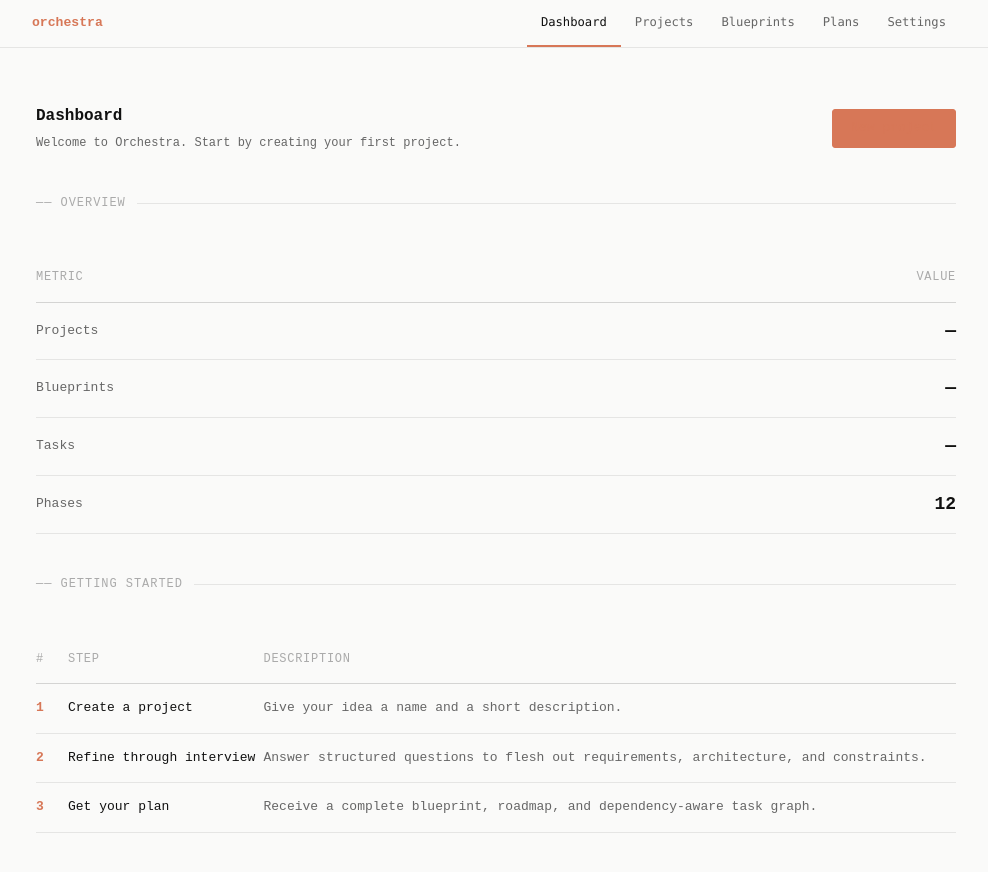
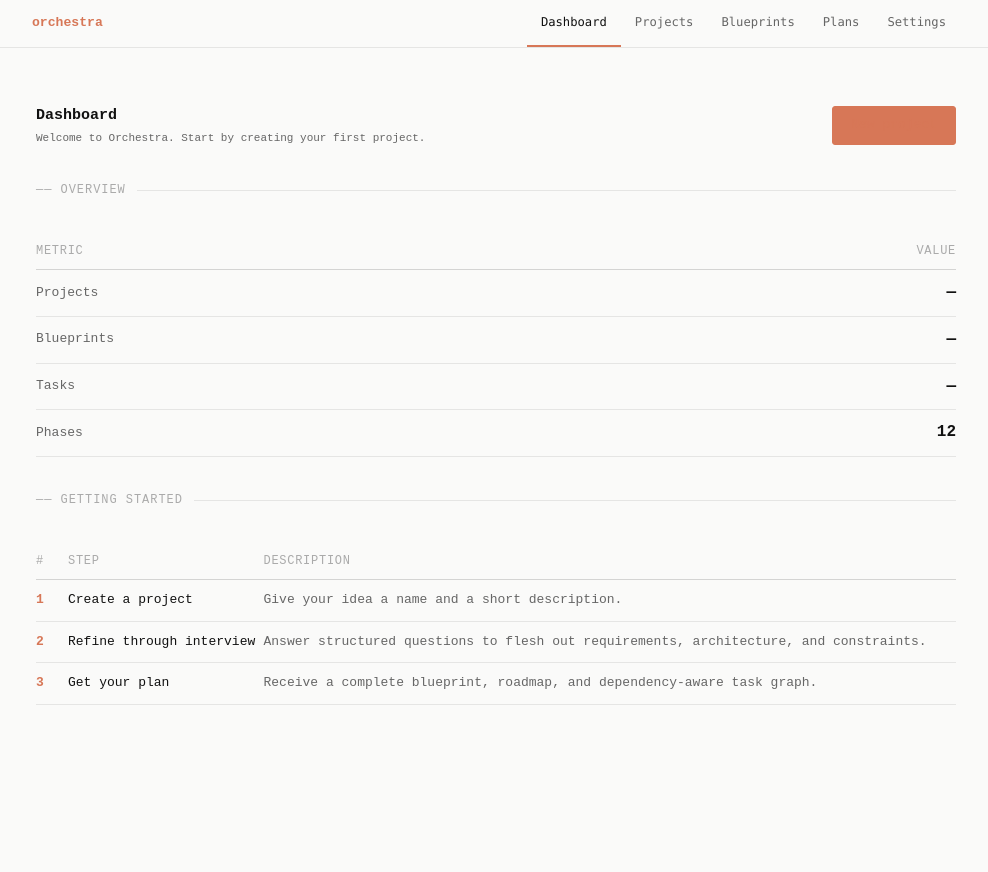
Before and after one commit to MarwaneHosni/Orchestra, a Next.js app in the folder apps/web/: page / in a window 1280 px wide. Shown: the whole page, without its empty margins (144-1132 px from the left). After the commit the page ends 800 px from the top, so only its background shows below. Built offline with nearby package versions, Linux system fonts and the light colour scheme.

Commit message:
dashboard: compact layout
- space-y-8 -> space-y-6 (section gaps reduced 32px -> 24px)
- table header cells: 14px 0 -> 8px 0
- table data cells: 14px 0 -> 10px 0
- value font size: 18 -> 16
- heading font size: 16 -> 15
- subtitle margin: 4px -> 2px, font-size: 12 -> 11

```diff
--- a/apps/web/src/app/page.tsx
+++ b/apps/web/src/app/page.tsx
@@ -28,11 +28,11 @@ const steps = [
 
 export default function DashboardPage() {
   return (
-    <div className="space-y-8" style={{ fontFamily: "'JetBrains Mono', monospace" }}>
+    <div className="space-y-6" style={{ fontFamily: "'JetBrains Mono', monospace" }}>
       <div className="flex items-center justify-between">
         <div>
-          <h1 style={{ fontSize: 16, fontWeight: 600, color: "var(--color-text-primary)" }}>Dashboard</h1>
-          <p style={{ marginTop: 4, fontSize: 12, color: "var(--color-text-secondary)" }}>
+          <h1 style={{ fontSize: 15, fontWeight: 600, color: "var(--color-text-primary)" }}>Dashboard</h1>
+          <p style={{ marginTop: 2, fontSize: 11, color: "var(--color-text-secondary)" }}>
             Welcome to Orchestra. Start by creating your first project.
           </p>
         </div>
@@ -44,10 +44,10 @@ export default function DashboardPage() {
       <table style={{ width: "100%", borderCollapse: "collapse", fontSize: 13 }}>
         <thead>
           <tr style={{ borderBottom: "1px solid var(--color-border-default)" }}>
-            <th style={{ padding: "14px 0", textAlign: "left", fontSize: 12, textTransform: "uppercase", letterSpacing: "0.06em", color: "var(--color-text-muted)", fontWeight: 400 }}>
+            <th style={{ padding: "8px 0", textAlign: "left", fontSize: 12, textTransform: "uppercase", letterSpacing: "0.06em", color: "var(--color-text-muted)", fontWeight: 400 }}>
               Metric
             </th>
-            <th style={{ padding: "14px 0", textAlign: "right", fontSize: 12, textTransform: "uppercase", letterSpacing: "0.06em", color: "var(--color-text-muted)", fontWeight: 400 }}>
+            <th style={{ padding: "8px 0", textAlign: "right", fontSize: 12, textTransform: "uppercase", letterSpacing: "0.06em", color: "var(--color-text-muted)", fontWeight: 400 }}>
               Value
             </th>
           </tr>
@@ -55,11 +55,11 @@ export default function DashboardPage() {
         <tbody>
           {statRows.map((row) => (
             <tr key={row.label} style={{ borderBottom: "1px solid var(--color-border-subtle)" }}>
-              <td style={{ padding: "14px 0", color: "var(--color-text-secondary)" }}>
+              <td style={{ padding: "10px 0", color: "var(--color-text-secondary)" }}>
                 {row.label}
               </td>
-              <td style={{ padding: "14px 0", textAlign: "right", fontWeight: 600, color: "var(--color-text-primary)" }}>
-                <span style={{ fontSize: 18 }}>{row.value}</span>
+              <td style={{ padding: "10px 0", textAlign: "right", fontWeight: 600, color: "var(--color-text-primary)" }}>
+                <span style={{ fontSize: 16 }}>{row.value}</span>
               </td>
             </tr>
           ))}
@@ -71,13 +71,13 @@ export default function DashboardPage() {
       <table style={{ width: "100%", borderCollapse: "collapse", fontSize: 13 }}>
         <thead>
           <tr style={{ borderBottom: "1px solid var(--color-border-default)" }}>
-            <th style={{ padding: "14px 0", width: 32, textAlign: "left", fontSize: 12, textTransform: "uppercase", letterSpacing: "0.06em", color: "var(--color-text-muted)", fontWeight: 400 }}>
+            <th style={{ padding: "8px 0", width: 32, textAlign: "left", fontSize: 12, textTransform: "uppercase", letterSpacing: "0.06em", color: "var(--color-text-muted)", fontWeight: 400 }}>
               #
             </th>
-            <th style={{ padding: "14px 0", textAlign: "left", fontSize: 12, textTransform: "uppercase", letterSpacing: "0.06em", color: "var(--color-text-muted)", fontWeight: 400 }}>
+            <th style={{ padding: "8px 0", textAlign: "left", fontSize: 12, textTransform: "uppercase", letterSpacing: "0.06em", color: "var(--color-text-muted)", fontWeight: 400 }}>
               Step
             </th>
-            <th style={{ padding: "14px 0", textAlign: "left", fontSize: 12, textTransform: "uppercase", letterSpacing: "0.06em", color: "var(--color-text-muted)", fontWeight: 400 }}>
+            <th style={{ padding: "8px 0", textAlign: "left", fontSize: 12, textTransform: "uppercase", letterSpacing: "0.06em", color: "var(--color-text-muted)", fontWeight: 400 }}>
               Description
             </th>
           </tr>
@@ -85,13 +85,13 @@ export default function DashboardPage() {
         <tbody>
           {steps.map((s) => (
             <tr key={s.step} style={{ borderBottom: "1px solid var(--color-border-subtle)" }}>
-              <td style={{ padding: "14px 0", color: "var(--color-accent-purple)", fontWeight: 600 }}>
+              <td style={{ padding: "10px 0", color: "var(--color-accent-purple)", fontWeight: 600 }}>
                 {s.step}
               </td>
-              <td style={{ padding: "14px 0", color: "var(--color-text-primary)", fontWeight: 500 }}>
+              <td style={{ padding: "10px 0", color: "var(--color-text-primary)", fontWeight: 500 }}>
                 {s.title}
               </td>
-              <td style={{ padding: "14px 0", color: "var(--color-text-secondary)" }}>
+              <td style={{ padding: "10px 0", color: "var(--color-text-secondary)" }}>
                 {s.desc}
               </td>
             </tr>
--- a/apps/web/src/app/settings/page.tsx
+++ b/apps/web/src/app/settings/page.tsx
@@ -121,7 +121,7 @@ export default function SettingsPage() {
       <div className="flex items-center justify-between">
         <div>
           <h1 className="text-lg font-semibold text-text-primary">Settings</h1>
-          <p className="mt-40 text-xs text-text-secondary">
+          <p className="mt-2 text-xs text-text-secondary">
             Manage your AI provider connections. Keys are encrypted and never exposed.
           </p>
         </div>
```
